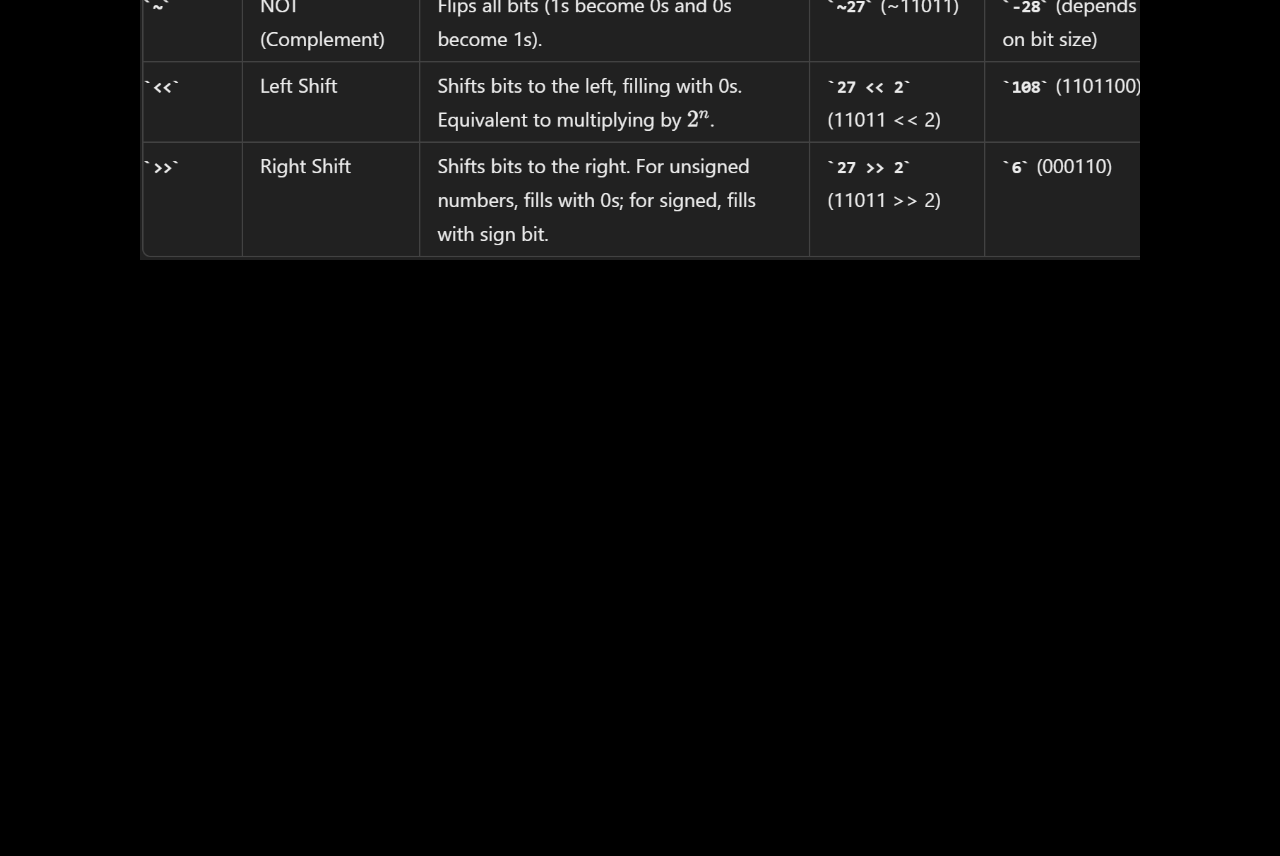
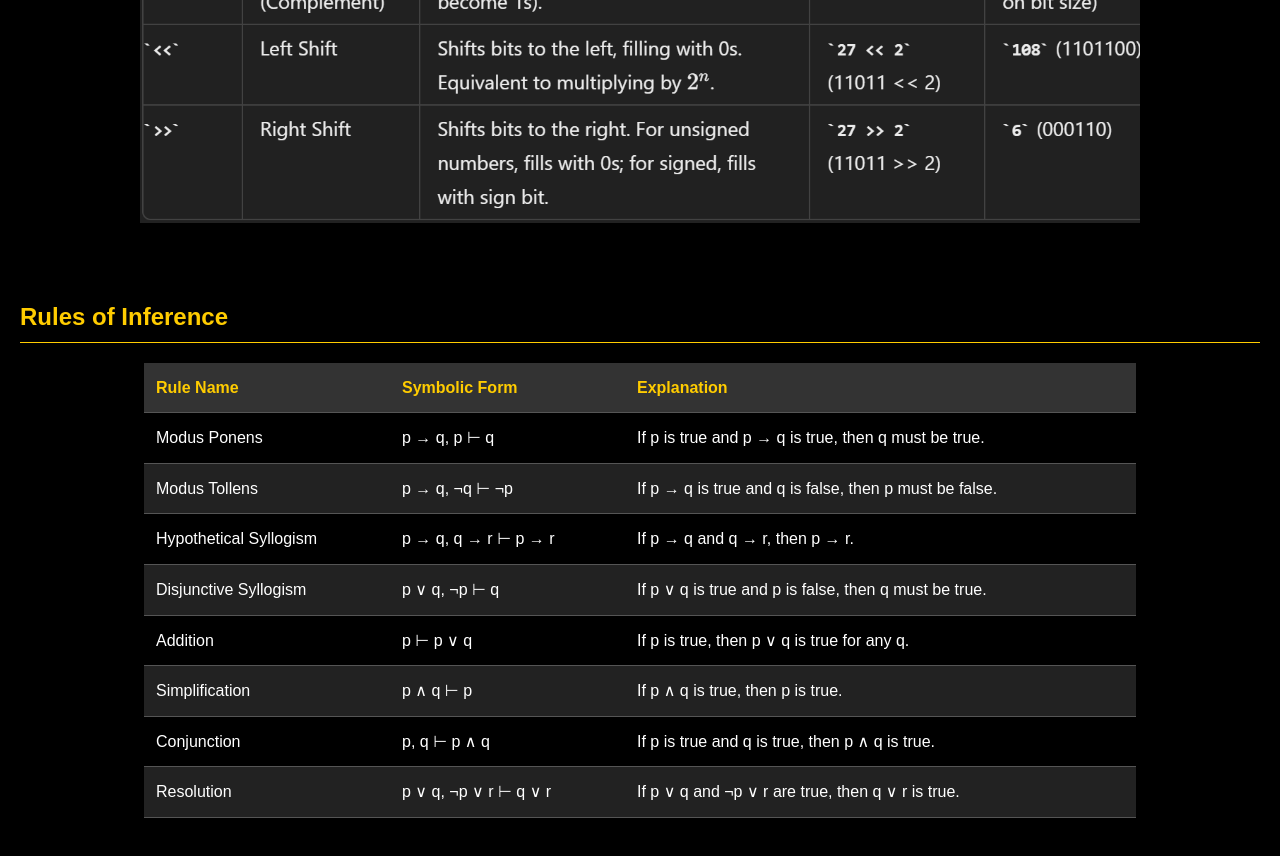
Before and after one commit to do2523/COT3100, a plain HTML site: page index.html in a window 1280 px wide. Shown: the part 3828-4684 px from the top of the page. Before the commit the page ends 4128 px from the top, so only its background shows below. Drawn offline with Linux system fonts and the light colour scheme.

Commit message:
Add Law of Syllogism Table

```diff
--- a/index.html
+++ b/index.html
@@ -68,11 +68,83 @@
     <h2>What is Contrapositive and Converse</h2>
     <img class="Smaller" src="img/ConverseContrapositive.png" alt="">
     <h2>What is the Law of Syllogism and Inference Modus Ponens</h2>
-    <img src="img/SyllogismAndModus.png" alt="" class="centered-image">
+    <table>
+        <thead>
+          <tr>
+            <th>Logical Rule</th>
+            <th>Description</th>
+          </tr>
+        </thead>
+        <tbody>
+          <tr>
+            <td>Law of Syllogism</td>
+            <td>If p &rarr; q and q &rarr; r, then p &rarr; r.</td>
+          </tr>
+          <tr>
+            <td>Modus Ponens</td>
+            <td>If p &rarr; q and p, then q.</td>
+          </tr>
+        </tbody>
+      </table>
+
 
     <h1>Bitwise Operations</h1>
     <h2>What are Bitwise Operators</h2>
     <p></p>
     <img width="1000px" src="./img/bitTable.png" alt="" class="centered-image">
+    <br>
+    <h2>Rules of Inference</h2>
+    <table>
+        <thead>
+          <tr>
+            <th>Rule Name</th>
+            <th>Symbolic Form</th>
+            <th>Explanation</th>
+          </tr>
+        </thead>
+        <tbody>
+          <tr>
+            <td>Modus Ponens</td>
+            <td>p &rarr; q, p &vdash; q</td>
+            <td>If p is true and p &rarr; q is true, then q must be true.</td>
+          </tr>
+          <tr>
+            <td>Modus Tollens</td>
+            <td>p &rarr; q, &not;q &vdash; &not;p</td>
+            <td>If p &rarr; q is true and q is false, then p must be false.</td>
+          </tr>
+          <tr>
+            <td>Hypothetical Syllogism</td>
+            <td>p &rarr; q, q &rarr; r &vdash; p &rarr; r</td>
+            <td>If p &rarr; q and q &rarr; r, then p &rarr; r.</td>
+          </tr>
+          <tr>
+            <td>Disjunctive Syllogism</td>
+            <td>p &vee; q, &not;p &vdash; q</td>
+            <td>If p &vee; q is true and p is false, then q must be true.</td>
+          </tr>
+          <tr>
+            <td>Addition</td>
+            <td>p &vdash; p &vee; q</td>
+            <td>If p is true, then p &vee; q is true for any q.</td>
+          </tr>
+          <tr>
+            <td>Simplification</td>
+            <td>p &wedge; q &vdash; p</td>
+            <td>If p &wedge; q is true, then p is true.</td>
+          </tr>
+          <tr>
+            <td>Conjunction</td>
+            <td>p, q &vdash; p &wedge; q</td>
+            <td>If p is true and q is true, then p &wedge; q is true.</td>
+          </tr>
+          <tr>
+            <td>Resolution</td>
+            <td>p &vee; q, &not;p &vee; r &vdash; q &vee; r</td>
+            <td>If p &vee; q and &not;p &vee; r are true, then q &vee; r is true.</td>
+          </tr>
+        </tbody>
+      </table>
+
 </body>
 </html>
```
